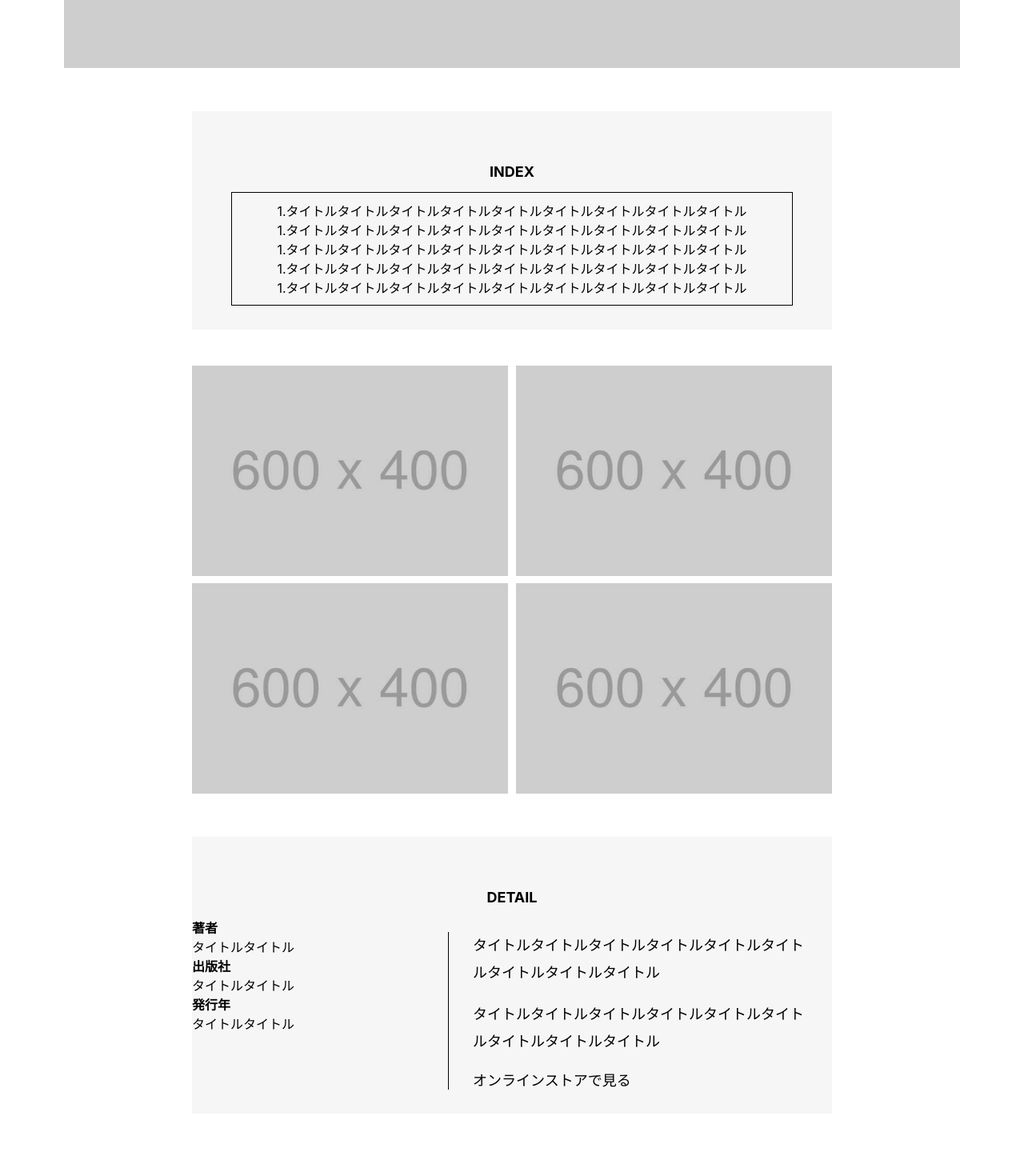
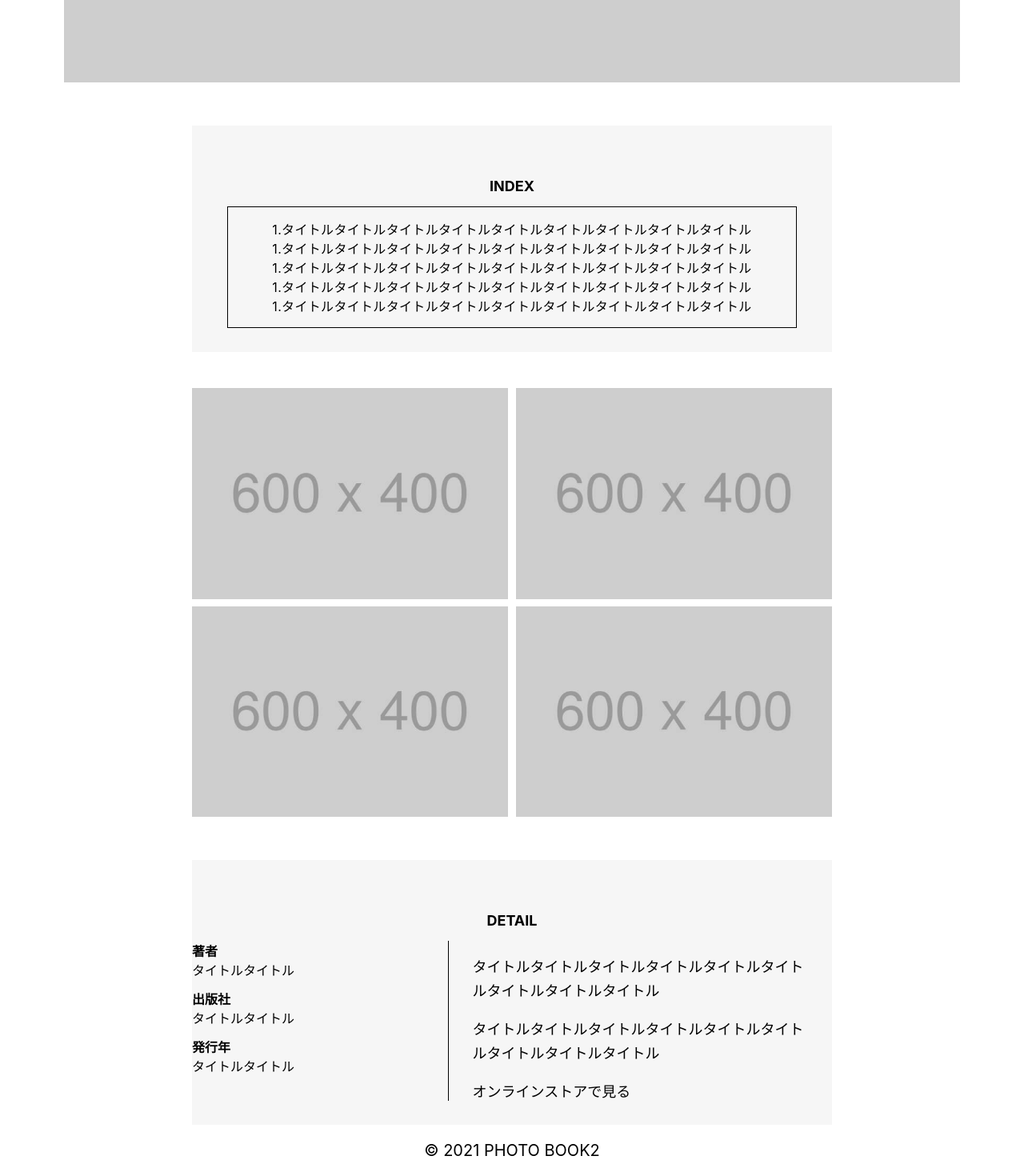
Before and after one commit to keisuke9360-0122/feuture-create_reactsite, a React (Create React App) app in the folder react-app/: page / in a window 1280 px wide. Shown: the part 445-1915 px from the top of the page at 80% size. Before the commit the page ends 1837 px from the top, so only its background shows below. Built offline with nearby package versions, Linux system fonts and the light colour scheme.

Commit message:
レスポンシブ8割完成

```diff
--- a/react-app/src/App.jsx
+++ b/react-app/src/App.jsx
@@ -8,9 +8,11 @@ import { Imgsingle } from "./component/Atoms/Imgsingle/Img";
 import { Flex } from "./component/Molecules/Imgflex/Flex";
 import { Detail_left } from "./component/Molecules/Detaile/Detail_left";
 import { Detail_right } from "./component/Molecules/Detaile/Detaile_right";
+import { Copy } from "./component/Molecules/Copyright/Copyright";
+import { breakpoints } from "./constans";
+
 export default function App() {
   return (
-    <>
     <Ccontainer>
       <Header>
         <Chead_txt>PHOTO BOOK2</Chead_txt>
@@ -37,13 +39,19 @@ export default function App() {
           </Fright>
         </Dflex>
       </CScontainer>
+      <Copy />
     </Ccontainer>
-    </>
   );
 }
 const Ccontainer = styled.div`
   max-width: 1120px;
-  margin: 0 auto;
+  margin: 40px auto 0;
+  @media screen and (${breakpoints.pc_s}) {
+  }
+  @media screen and (${breakpoints.tab}) {
+  }
+  @media screen and (${breakpoints.sp}) {
+  }
 `;
 const CScontainer = styled.div`
   max-width: 800px;
@@ -52,27 +60,57 @@ const CScontainer = styled.div`
   padding: 50px 0 30px;
   text-align: center;
   margin-top: 50px;
+  @media screen and (${breakpoints.sp}) {
+    max-width: auto;
+    padding: 12px;
+    margin: 60px 16px;
+  }
 `;
 const Imgcontainer = styled.div`
   max-width: 800px;
   margin: 40px auto;
+  @media screen and (${breakpoints.sp}) {
+    margin: 20px 16px;
+  }
 `;
 const Chead_txt = styled.h1`
   font-size: 32px;
   letter-spacing: 0.16em;
   font-weight: 500;
+  @media screen and (${breakpoints.tab}) {
+    font-size: 24px;
+    padding: 0 10px;
+  }
 `;
 const Cindex_title = styled.h2`
   font-size: 18px;
   font-weight: 700;
   text-align: center;
+  @media screen and (${breakpoints.sp}) {
+    font-size: 16px;
+    margin: 20px 20px 30px;
+  }
 `;
 const Dflex = styled.div`
   display: flex;
+  @media screen and (${breakpoints.sp}) {
+    display: block;
+  }
 `;
 const Fleft = styled.div`
   width: 40%;
+  @media screen and (${breakpoints.sp}) {
+    width: 100%;
+    margin-top: 20px;
+    padding-bottom: 40px;
+  }
 `;
 const Fright = styled.div`
   width: calc(100% - 40%);
+  border-left: 1px solid #000000;
+  @media screen and (${breakpoints.sp}) {
+    width: 100%;
+    border-top: 1px solid #000000;
+    border-left: none;
+  }
 `;
--- /dev/null
+++ b/react-app/src/component/Molecules/Copyright/Copyright.jsx
@@ -0,0 +1,27 @@
+import styled from "styled-components";
+import { breakpoints } from "../../../constans";
+
+const Copucomponent = ({ className }) => (
+  <div className={className}>
+    <div className="box">
+      <p className="text">&copy; 2021 PHOTO BOOK2</p>
+    </div>
+  </div>
+);
+
+const Stylecopy = styled(Copucomponent)`
+  .box {
+    text-align: center;
+  }
+  .text {
+    font-size: 20px;
+    color: #000000;
+    @media screen and (${breakpoints.sp}) {
+      font-size: 14px;
+    }
+  }
+`;
+
+export const Copy = (props) => {
+  return <Stylecopy {...props} />;
+};
--- a/react-app/src/component/Molecules/Detaile/Detail_left.jsx
+++ b/react-app/src/component/Molecules/Detaile/Detail_left.jsx
@@ -16,6 +16,9 @@ const Author = styled.p`
   text-align: left;
   font-weight: 700;
   margin: 0;
+  :nth-child(n + 2) {
+    margin-top: 12px;
+  }
 `;
 const Contents = styled.span`
   text-align: left;
--- a/react-app/src/component/Molecules/Detaile/Detaile_right.jsx
+++ b/react-app/src/component/Molecules/Detaile/Detaile_right.jsx
@@ -1,4 +1,5 @@
 import styled from "styled-components";
+import { breakpoints } from "../../../constans";
 
 export const Detail_right = () => {
   return (
@@ -15,17 +16,25 @@ export const Detail_right = () => {
 };
 const Rcontainer = styled.div`
   padding: 0 30px;
-  border-left: 1px solid #000000;
+  @media screen and (${breakpoints.sp}) {
+    padding: 0;
+  }
 `;
 const Contents = styled.p`
   text-align: left;
   font-weight: normal;
   font-size: 18px;
-  line-height: 1.875em;
+  line-height: 1.6666em;
+  @media screen and (${breakpoints.sp}) {
+    font-size: 16px;
+  }
 `;
 const Clink = styled.a`
   text-align: left;
   display: block;
   font-weight: normal;
   font-size: 18px;
+  @media screen and (${breakpoints.sp}) {
+    font-size: 16px;
+  }
 `;
--- a/react-app/src/component/Molecules/Imgflex/Flex.jsx
+++ b/react-app/src/component/Molecules/Imgflex/Flex.jsx
@@ -1,5 +1,6 @@
 import { Imgsingle } from "../../Atoms/Imgsingle/Img";
 import styled from "styled-components";
+import { breakpoints } from "../../../constans";
 export const Flex = () => {
   return (
     <ImgFlex>
@@ -23,8 +24,25 @@ const ImgFlex = styled.div`
   display: flex;
   flex-wrap: wrap;
   margin: 0 -5px;
+  @media screen and (${breakpoints.pc_s}) {
+  }
+  @media screen and (${breakpoints.tab}) {
+  }
+  @media screen and (${breakpoints.sp}) {
+    display: block;
+  }
 `;
 const Imgwrap = styled.div`
   width: 50%;
   margin-top: 5px;
+  @media screen and (${breakpoints.pc_s}) {
+  }
+  @media screen and (${breakpoints.tab}) {
+  }
+  @media screen and (${breakpoints.sp}) {
+    width: 100%;
+    :nth-child(n + 2) {
+      margin-top: 16px;
+    }
+  }
 `;
--- a/react-app/src/component/Molecules/List/IndexList.jsx
+++ b/react-app/src/component/Molecules/List/IndexList.jsx
@@ -1,4 +1,5 @@
 import styled from "styled-components";
+import { breakpoints } from "../../../constans";
 export const IndexList = () => {
   return (
     <Cul>
@@ -22,10 +23,34 @@ export const IndexList = () => {
 };
 const Clist = styled.li`
   list-style: none;
+  margin: 0 auto;
+  letter-spacing: 0.02em;
+  @media screen and (${breakpoints.pc_s}) {
+  }
+  @media screen and (${breakpoints.tab}) {
+    max-width: 600px;
+    width: 100%;
+    line-height: 1.875em;
+    :nth-child(n + 2) {
+      margin-top: 16px;
+    }
+  }
+  @media screen and (${breakpoints.sp}) {
+    max-width: auto;
+    width: 100%;
+  }
 `;
 const Cul = styled.ul`
   width: 680px;
   border: 1px solid #000000;
-  padding: 10px;
+  padding: 15px;
   margin: 0 auto;
+  @media screen and (${breakpoints.pc_s}) {
+  }
+  @media screen and (${breakpoints.tab}) {
+  }
+  @media screen and (${breakpoints.sp}) {
+    width: auto;
+    text-align: left;
+  }
 `;
--- /dev/null
+++ b/react-app/src/constans.js
@@ -0,0 +1,5 @@
+export const breakpoints = {
+  pc_s: "max-width:1200px",
+  tab: "max-width:1023px",
+  sp: "max-width:672px",
+};
```
Lines whose indentation alone changed are shown as unchanged.
